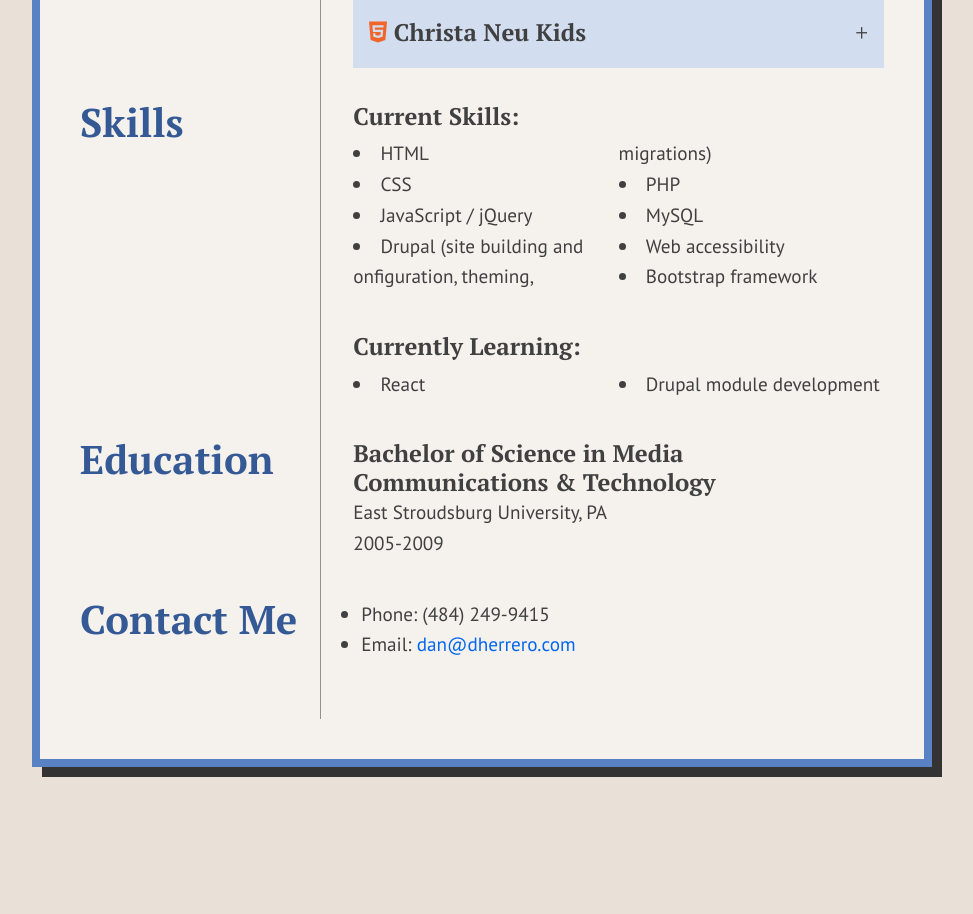
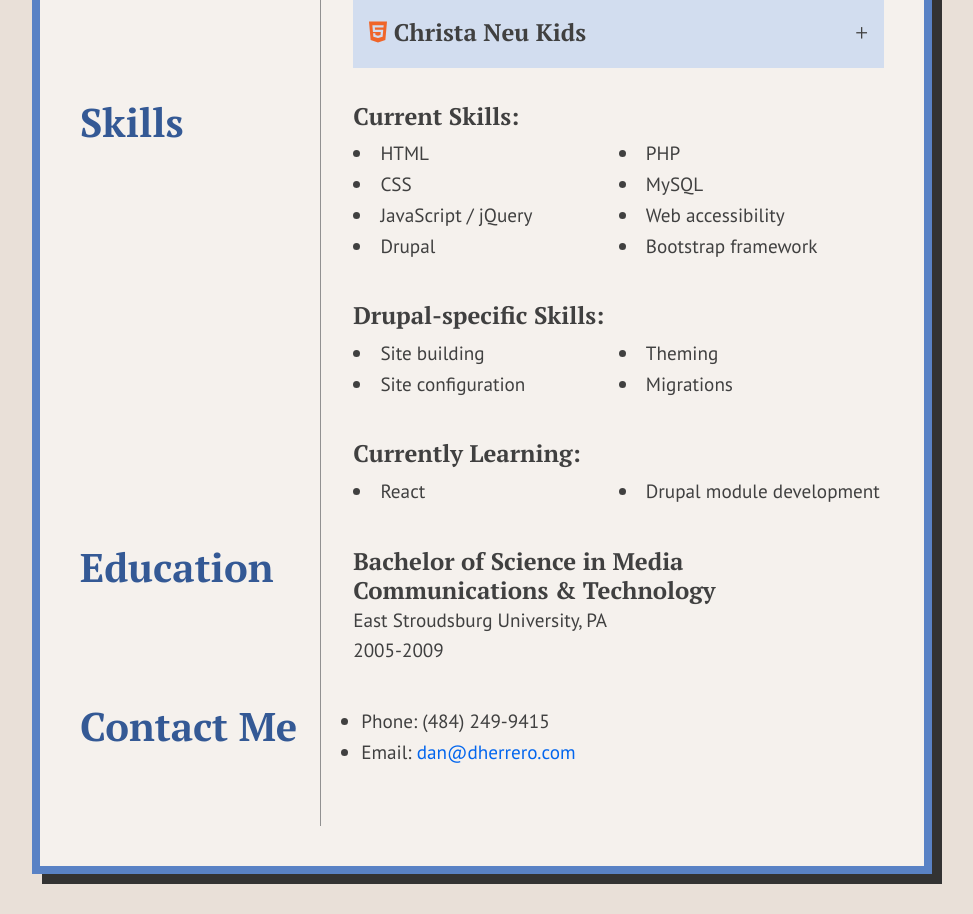
Before and after one commit to danherrero/react-resume, a React (Create React App) app: page / in a window 1280 px wide. Shown: the part 2100-3014 px from the top of the page, without its empty margins (158-1131 px from the left). Before the commit the page ends 2907 px from the top, so only its background shows below. Built offline with nearby package versions, Linux system fonts and the light colour scheme.

Commit message:
added Drupal-specific skills

```diff
--- a/src/components/Skills.js
+++ b/src/components/Skills.js
@@ -11,11 +11,18 @@ return (
 		    <li>HTML</li>
 		    <li>CSS</li>
 		    <li>JavaScript / jQuery</li>
-            <li>Drupal (site building and onfiguration, theming, migrations)</li>
+            <li>Drupal</li>
 		    <li>PHP</li>
 		    <li>MySQL</li>
             <li>Web accessibility</li>
 		    <li>Bootstrap framework</li>
+        </ul>
+        <h3>Drupal-specific Skills:</h3>
+        <ul>
+            <li>Site building</li>
+            <li>Site configuration</li>
+            <li>Theming</li>
+            <li>Migrations</li>
         </ul>
         <h3>Currently Learning:</h3>
         <ul>
```
